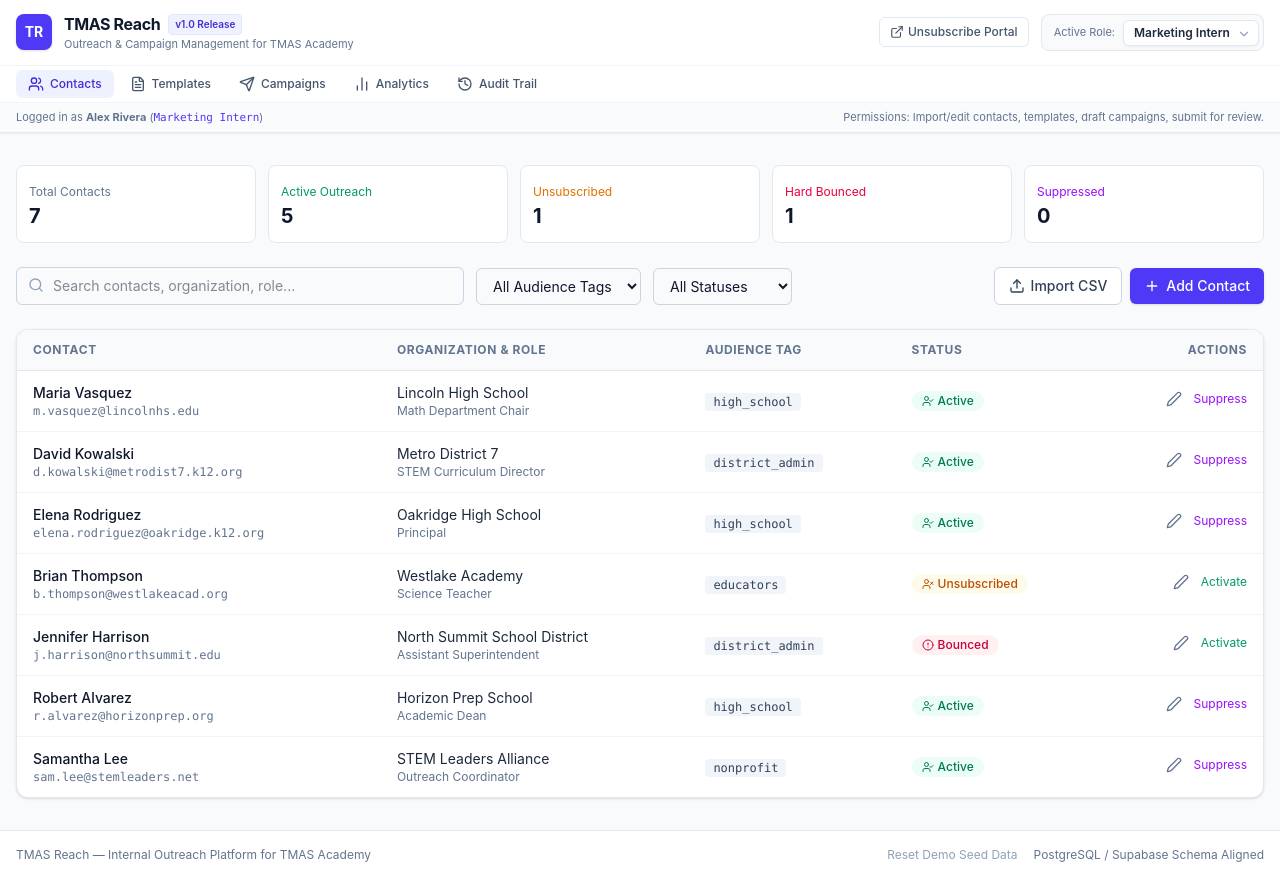
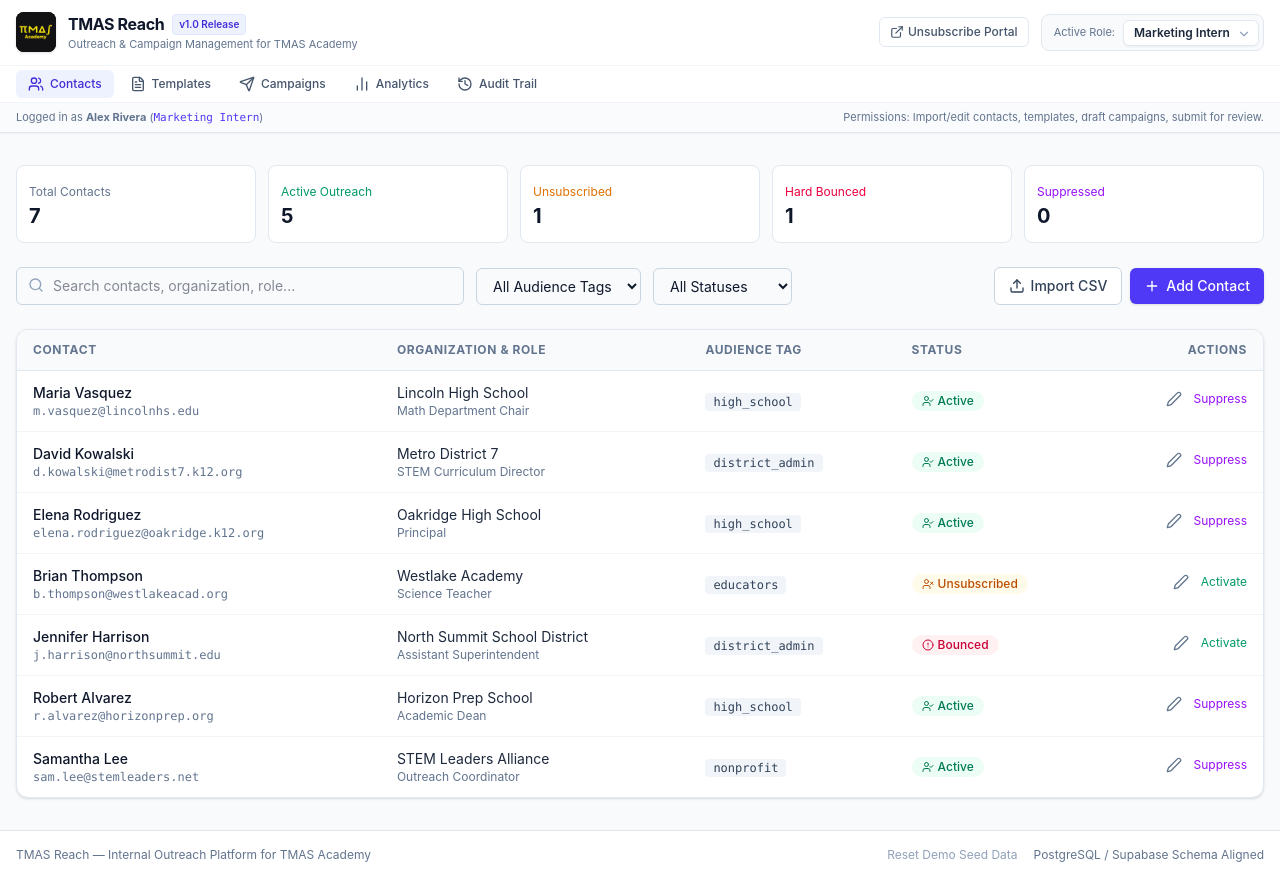
Before and after one commit to TMAS-Academy/tmas-reach, a React (Vite) app in the folder apps/web/: page / in a window 1280 px wide. Built offline with nearby package versions, Linux system fonts and the light colour scheme.

Commit message:
feat(web): update branding with official TMAS Academy logo

```diff
--- a/apps/web/index.html
+++ b/apps/web/index.html
@@ -2,7 +2,7 @@
 <html lang="en">
   <head>
     <meta charset="UTF-8" />
-    <link rel="icon" type="image/svg+xml" href="/favicon.svg" />
+    <link rel="icon" type="image/jpeg" href="/tmas-logo.jpg" />
     <meta name="viewport" content="width=device-width, initial-scale=1.0" />
     <title>TMAS Reach</title>
   </head>
--- a/apps/web/src/components/layout/Navbar.tsx
+++ b/apps/web/src/components/layout/Navbar.tsx
@@ -1,5 +1,6 @@
 import type { User, UserRole } from '../../types'
 import { formatRoleLabel } from '../../lib/rbac'
+import tmasLogo from '../../assets/tmas-logo.jpg'
 import {
   Users,
   FileText,
@@ -55,9 +56,11 @@ export function Navbar({
     <header className="border-b border-slate-200 bg-white shadow-xs dark:border-slate-800 dark:bg-slate-900">
       <div className="mx-auto flex max-w-7xl flex-col gap-3 px-4 py-3 sm:flex-row sm:items-center sm:justify-between">
         <div className="flex items-center gap-3">
-          <div className="flex h-9 w-9 items-center justify-center rounded-lg bg-indigo-600 text-white font-bold text-sm shadow-sm">
-            TR
-          </div>
+          <img
+            src={tmasLogo}
+            alt="TMAS Academy"
+            className="h-10 w-10 rounded-lg object-contain bg-black shadow-sm"
+          />
           <div>
             <div className="flex items-center gap-2">
               <span className="text-base font-bold tracking-tight text-slate-900 dark:text-white">
```
Also changed, not shown: apps/web/public/tmas-logo.jpg (added), apps/web/src/assets/tmas-logo.jpg (added).
